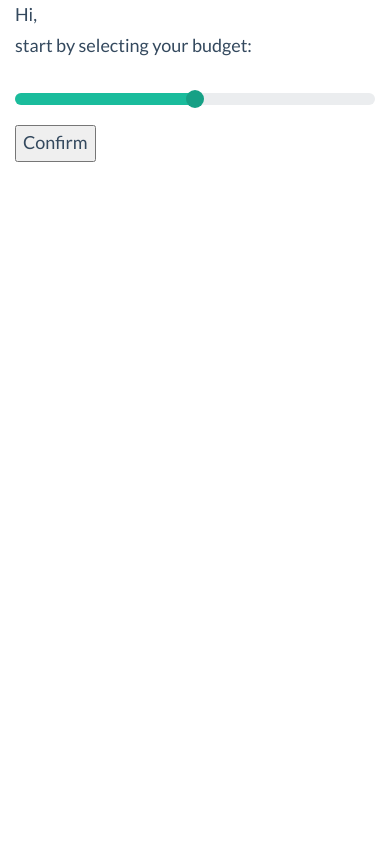
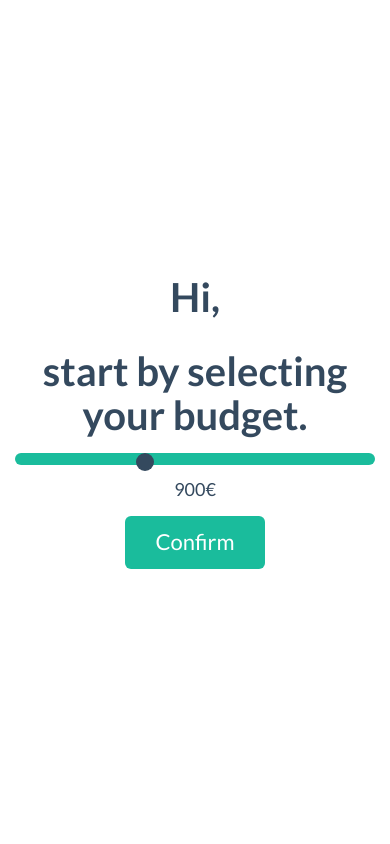
Before and after one commit to Timojarv/findalaptop, a Flask app: page /budget in a window 390 px wide. Run offline with Flask 2, Linux system fonts and the light colour scheme; parts of the project's set-up code (start-up, migrations or seed data) failed here and were passed over; some libraries are stand-ins or nearby versions.

Commit message:
Budget page bootstrapped, works on mobile too.

```diff
--- a/app/static/base.css
+++ b/app/static/base.css
@@ -0,0 +1,104 @@
+html{
+
+}
+.overlay{
+  background-color: rgba(26, 188, 156, 0.8);
+}
+
+input[type=range] {
+  -webkit-appearance: none;
+  background: none;
+}
+input[type=range]::-webkit-slider-runnable-track {
+  height: 12px;
+  background: #1ABC9C;
+  border: none;
+  border-radius: 6px;
+}
+input[type=range]::-ms-track {
+  height: 12px;
+  background: #1ABC9C;
+  border: none;
+  border-radius: 6px;
+}
+input[type=range]::-moz-range-track {
+  height: 12px;
+  background: #1ABC9C;
+  border: none;
+  border-radius: 6px;
+}
+input[type=range]::-webkit-slider-thumb {
+  -webkit-appearance: none;
+  border: none;
+  height: 18px;
+  width: 18px;
+  border-radius: 9px;
+  background-color: #34495E;
+  position: relative;
+  cursor: pointer;
+}
+input[type=range]::-ms-thumb {
+  -webkit-appearance: none;
+  border: none;
+  height: 18px;
+  width: 18px;
+  border-radius: 9px;
+  background-color: #34495E;
+  position: relative;
+  cursor: pointer;
+}
+input[type=range]::-moz-range-thumb {
+  -webkit-appearance: none;
+  border: none;
+  height: 18px;
+  width: 18px;
+  border-radius: 9px;
+  background-color: #34495E;
+  position: relative;
+  cursor: pointer;
+}
+input[type=range]:focus {
+  outline: none;
+  &::-webkit-slider-thumb:after {
+    position: absolute;
+    top: -35px;
+    left: 50%;
+    transform: translateX(-50%);
+    background: #eee;
+    border-radius: 5px;
+    color: #555;
+    padding: 5px 10px;
+    border: 2px solid #555;
+  }
+  &::-ms-thumb:after {
+    position: absolute;
+    top: -35px;
+    left: 50%;
+    transform: translateX(-50%);
+    background: #eee;
+    border-radius: 5px;
+    color: #555;
+    padding: 5px 10px;
+    border: 2px solid #555;
+  }
+  &::-moz-range-thumb:after {
+    position: absolute;
+    top: -35px;
+    left: 50%;
+    transform: translateX(-50%);
+    background: #eee;
+    border-radius: 5px;
+    color: #555;
+    padding: 5px 10px;
+    border: 2px solid #555;
+  }
+}
+input[type=range]:focus::-webkit-slider-runnable-track {
+  background: #1ABC9C;
+}
+input[type=range]:focus::-ms-track {
+  background: #1ABC9C;
+}
+input[type=range]:focus::-moz-range-track {
+  background: #1ABC9C;
+}
--- /dev/null
+++ b/app/static/budget.css
@@ -0,0 +1,25 @@
+body{
+  padding-top: 70px;
+  padding-bottom: 40px;
+  text-align: center;
+}
+
+.container{
+  position: absolute;
+  margin: -176px auto auto auto;
+  top: 50%;
+  left: 0;
+  right: 0;
+  text-align: center;
+}
+
+.budget-slider-value{
+  display: block;
+  margin-top: 10px;
+  margin-bottom: 10px;
+}
+
+#slider{
+  margin-top: 40px;
+  margin-bottom: 40px;
+}
--- a/app/templates/base.html
+++ b/app/templates/base.html
@@ -18,11 +18,6 @@
     <link href="static/{{ css }}.css" rel="stylesheet">
   {% endfor %}
 
-  <!-- jQuery (necessary for Flat UI's JavaScript plugins) -->
-  <script src="/static/js/vendor/jquery.min.js"></script>
-
-  <script src="/static/jquery-ui.min.js"></script>
-
   <!-- HTML5 shim, for IE6-8 support of HTML5 elements. All other JS at the end of file. -->
   <!--[if lt IE 9]>
       <script src="js/vendor/html5shiv.js"></script>
@@ -31,7 +26,11 @@
 </head>
 
 <body>
+  <!-- jQuery (necessary for Flat UI's JavaScript plugins) -->
+  <script src="/static/js/vendor/jquery.min.js"></script>
+  <script src="/static/jquery-ui.min.js"></script>
   {% block content %} {% endblock %}
+
   <!-- Include all compiled plugins (below), or include individual files as needed -->
   <script src="/static/js/vendor/video.js"></script>
   <script src="/static/js/flat-ui.min.js"></script>
--- a/app/templates/budget.html
+++ b/app/templates/budget.html
@@ -1,33 +1,19 @@
 {% extends 'base.html' %} {% block content %}
 <div class="container">
-    <div id="heading">Hi,
-      <br> start by selecting your budget:</div>
-    <br>
-    <form action="{{ url_for('budget') }}" method="POST">
-      <div id="slider"></div>
-      <span class="budget-slider-value"></span>
-      <input type="submit" value="Confirm" class="btn-modern">
-    </form>
-    <script>
-      var value = $('.budget-slider-value');
-
-      var $slider = $("#slider");
-      if ($slider.length > 0) {
-        $slider.slider({
-          min: 1,
-          max: 5,
-          value: 3,
-          orientation: "horizontal",
-          range: "min",
-          slide: refreshValue,
-          change: refreshValue
-        }).addSliderSegments($slider.slider("option").max);
-      }
-
-      function refreshValue(){
-        value.html($slider.slider('value') + "€");
-      }
-      refreshValue();
-    </script>
-  </div>
+  <h3>Hi,</h3>
+  <h3>start by selecting your budget.</h3>
+  <form action="" method="POST">
+    <input type="range" name="budget" min="300" max="2000" value="900" step="50" class="budget-slider">
+    <span class="budget-slider-value"></span>
+    <input type="submit" value="Confirm" class="btn btn-wide btn-primary btn-hg">
+  </form>
+  <script>
+    var range = $('.budget-slider'),
+      value = $('.budget-slider-value');
+    value.html(range.attr('value') + "€");
+    range.on('input', function() {
+      value.html(this.value + "€");
+    });
+  </script>
+</div>
 {% endblock %}
--- a/app/views.py
+++ b/app/views.py
@@ -30,7 +30,7 @@ def budget():
     try:
         session['budget'] = request.form['budget']
     except KeyError:
-        return render_template('budget.html', extra_css=[])
+        return render_template('budget.html', extra_css=['budget'])
     return redirect(url_for('options'))
 
 
```
Also changed, not shown: app/static/login.css (+21 -6 lines), app/static/bg.jpg (added).
